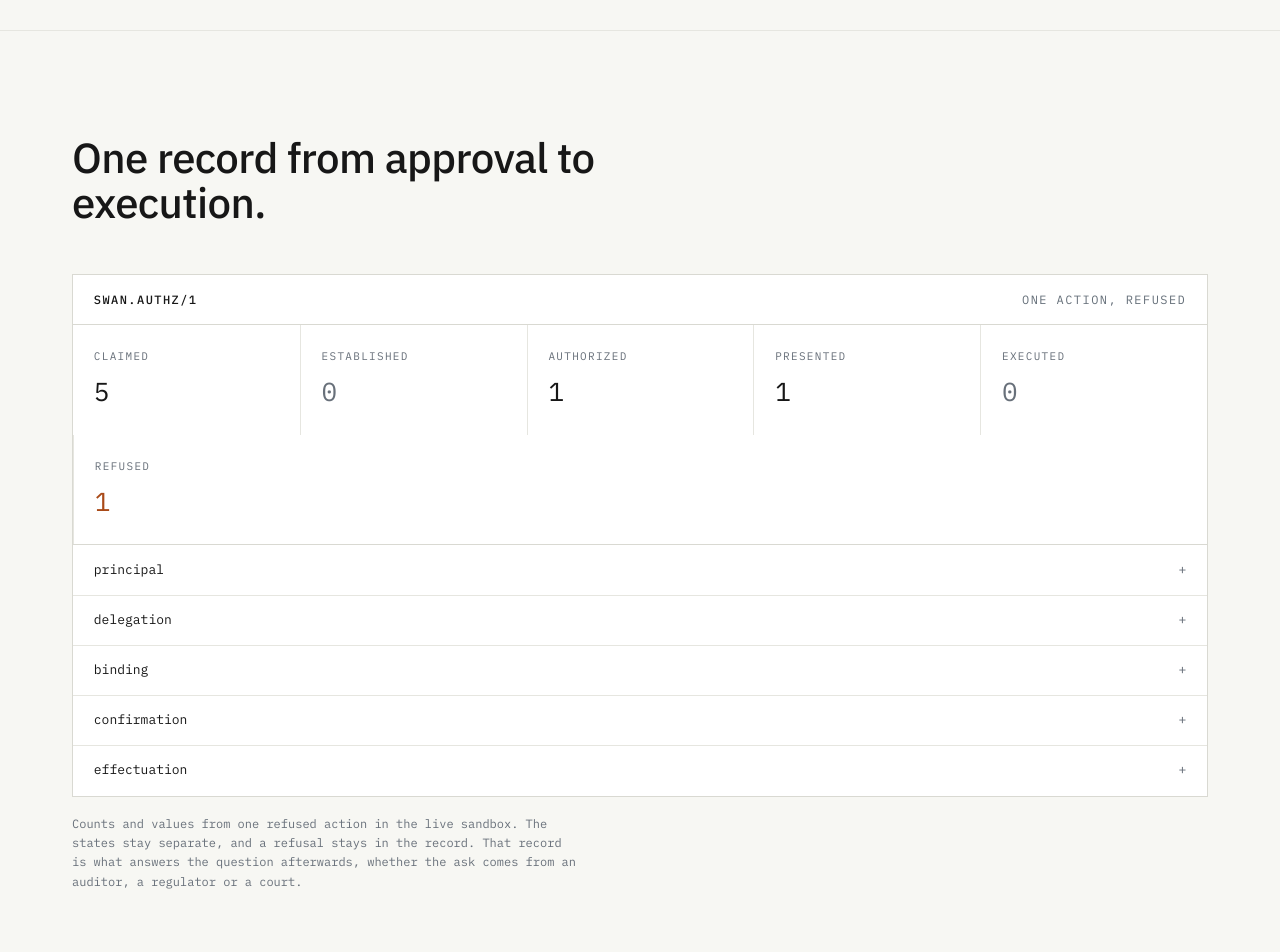
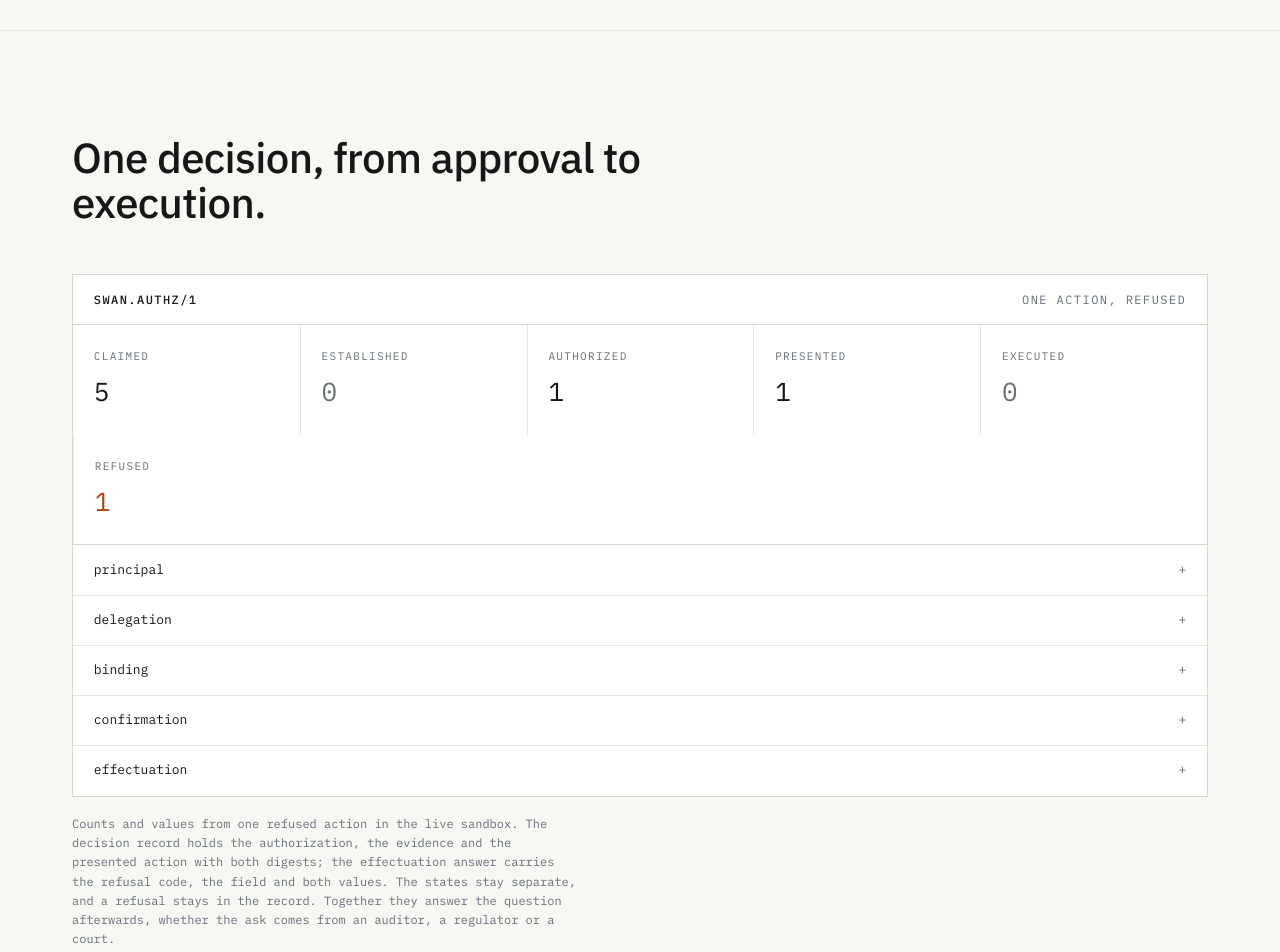
Before and after one commit to sriramnatrajhen/humsana-site, a plain HTML site: page how-it-works.html in a window 1280 px wide. Shown: the part 1560-2512 px from the top of the page. Drawn offline with Linux system fonts and the light colour scheme.

Commit message:
Say where each part of the record lives, and stop calling two artifacts one record

```diff
--- a/how-it-works.html
+++ b/how-it-works.html
@@ -64,7 +64,7 @@
 </div></section>
 
 <section><div class="wrap">
-  <div class="head"><h2>One record from approval to execution.</h2></div>
+  <div class="head"><h2>One decision, from approval to execution.</h2></div>
   <div class="receipt">
   <div class="receipt-head"><b>swan.authz/1</b><span>one action, refused</span></div>
   <ul class="counts">
@@ -86,7 +86,7 @@ rule MAY_NOT_CHANGE
 code GRANT_DOES_NOT_COVER_THIS_ACTION
 payment API: not called</div></details>
 </div>
-  <p class="note">Counts and values from one refused action in the live sandbox. The states stay separate, and a refusal stays in the record. That record is what answers the question afterwards, whether the ask comes from an auditor, a regulator or a court.</p>
+  <p class="note">Counts and values from one refused action in the live sandbox. The decision record holds the authorization, the evidence and the presented action with both digests; the effectuation answer carries the refusal code, the field and both values. The states stay separate, and a refusal stays in the record. Together they answer the question afterwards, whether the ask comes from an auditor, a regulator or a court.</p>
 </div></section>
 
 <section><div class="wrap">
```
